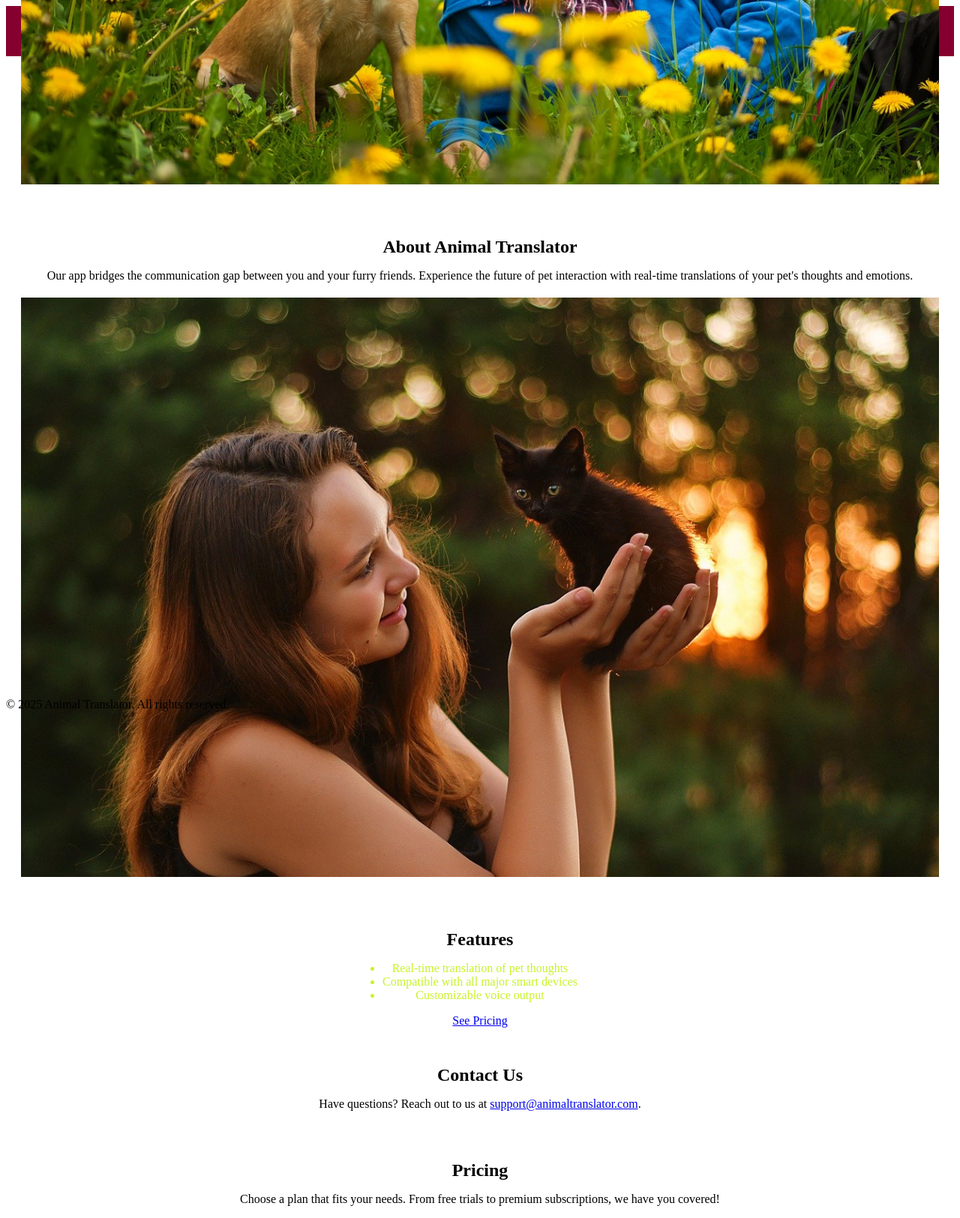
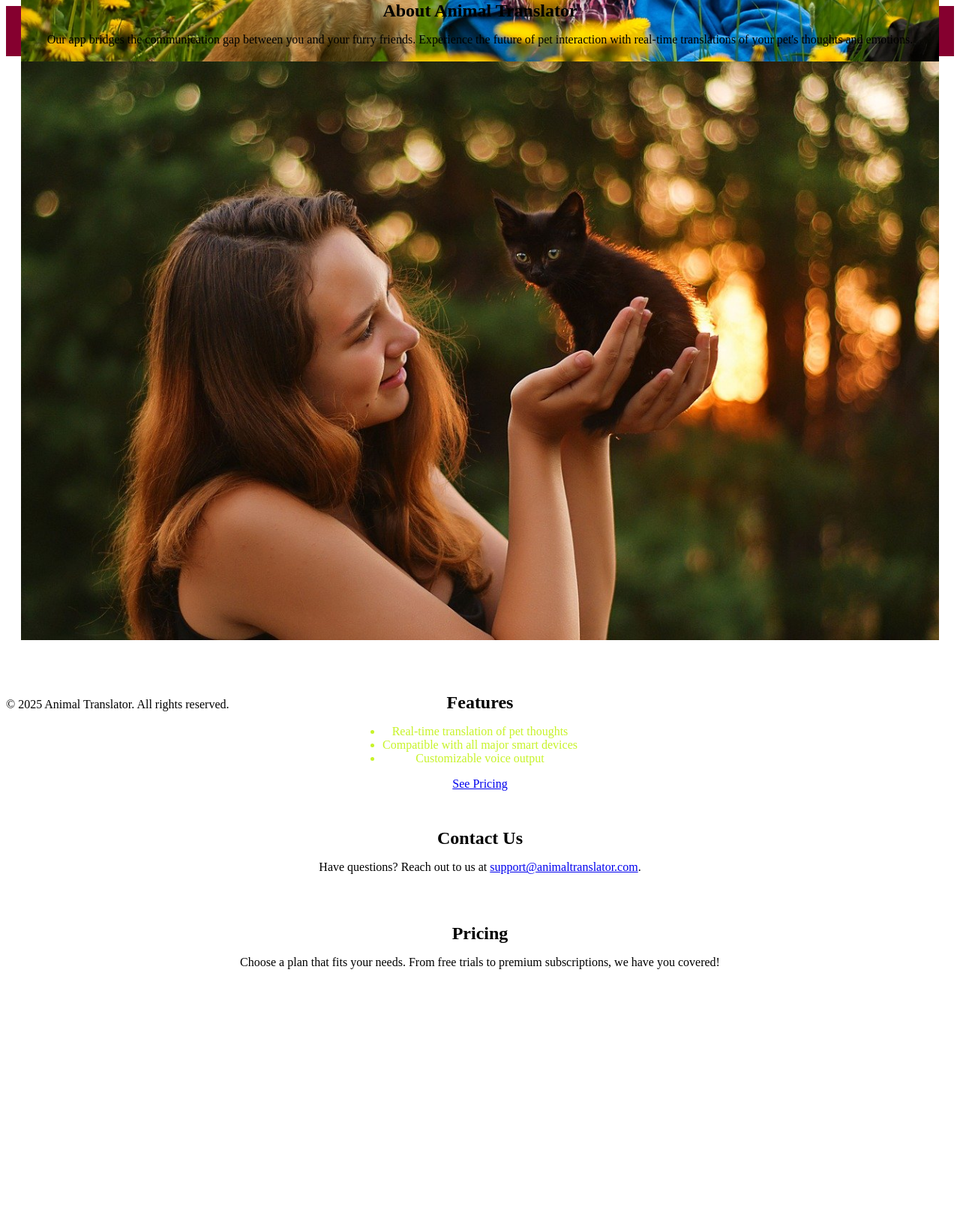
Before and after one commit to jaymeedoescode/Landing-Page-Animal-Translator, a PHP site: page / in a window 1280 px wide. Shown: the whole page at 75% size. After the commit the page ends 1293 px from the top, so only its background shows below. Run offline with PHP 8.4, Linux system fonts and the light colour scheme.

Commit message:
changed margins for headers in styles.css

```diff
--- a/css/styles.css
+++ b/css/styles.css
@@ -49,6 +49,22 @@ h1, h2 {
     margin: 0;
 }
 
+/* Home section layout */
+#home {
+    min-height: 300px; /* Prevents overlap by setting minimum height */
+    display: flex;
+    flex-direction: column;
+    justify-content: center; /* Centers content vertically */
+    align-items: center; /* Centers content horizontally */
+    text-align: center;
+    margin-top: 20px; /* Adds spacing to the top */
+}
+
+/* Adjusting image margin to give space above */
+#home img {
+    margin-top: 20px; /* Adds space above the image */
+}
+
 /* General image styling */
 img {
     max-width: 100%; /* Ensures images don't overflow the container */
```
